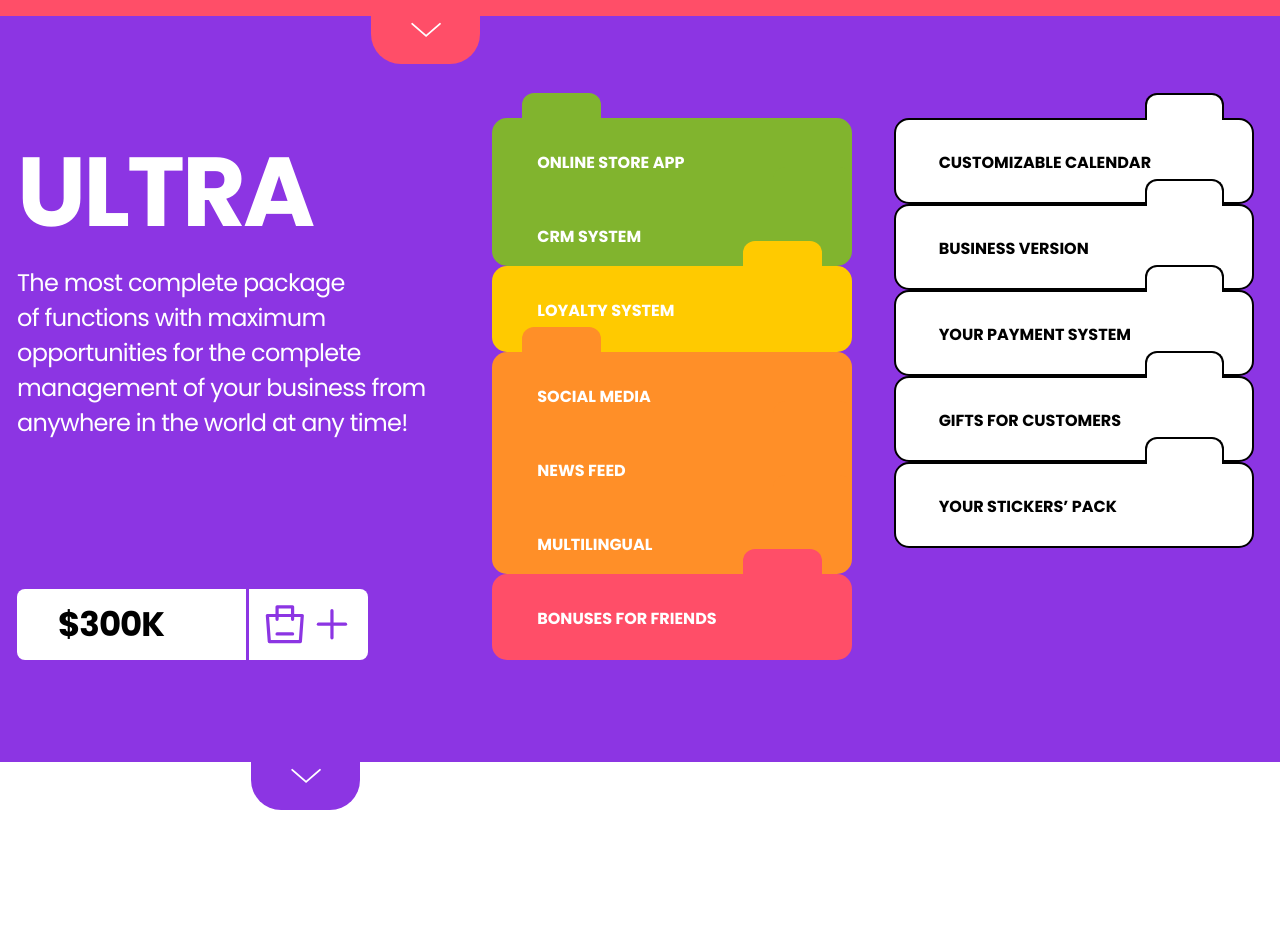
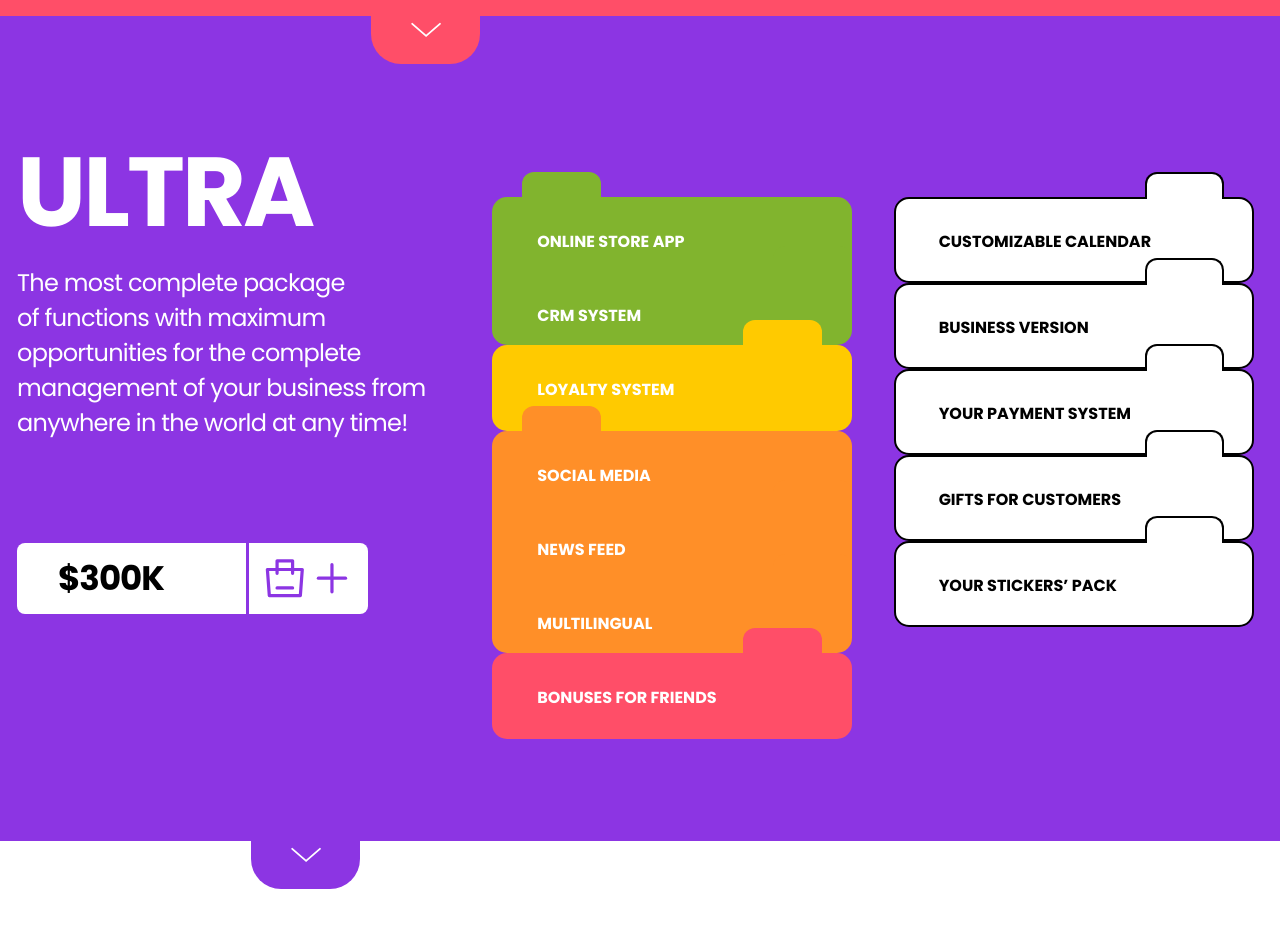
Before and after one commit to ndevgit/packages, a website: page docs/index.html in a window 1280 px wide. Shown: the part 1007-1934 px from the top of the page. Drawn offline with Linux system fonts and the light colour scheme.

Commit message:
Add files via upload
Переделана разметка и стили package__spoiler-column

```diff
--- a/docs/index.html
+++ b/docs/index.html
@@ -89,6 +89,7 @@
                   <div class="package__spoiler-content">
                     <div class="package__spoiler-columns">
                       <div class="package__spoiler-column">
+                        <div class="spoiler-column__content">
                           <div class="package__spoiler-title-wrapper">
                             <div class="package__spoiler-title">startx</div>
                           </div>
@@ -96,6 +97,7 @@
                             <span class="item-price package__spoiler-price"
                               >$37.5k
                             </span>
+                          </div>
                         </div>
                       </div>
                     </div>
@@ -126,6 +128,7 @@
                   <div class="package__spoiler-content">
                     <div class="package__spoiler-columns">
                       <div class="package__spoiler-column">
+                        <div class="spoiler-column__content">
                           <div class="package__spoiler-title-wrapper">
                             <div class="package__spoiler-title">lite</div>
                           </div>
@@ -133,6 +136,7 @@
                             <span class="item-price package__spoiler-price"
                               >$75k
                             </span>
+                          </div>
                         </div>
                       </div>
                     </div>
@@ -162,6 +166,7 @@
                   <div class="package__spoiler-content">
                     <div class="package__spoiler-columns">
                       <div class="package__spoiler-column">
+                        <div class="spoiler-column__content">
                           <div class="package__spoiler-title-wrapper">
                             <div class="package__spoiler-title">plus</div>
                           </div>
@@ -169,6 +174,7 @@
                             <span class="item-price package__spoiler-price"
                               >$150k
                             </span>
+                          </div>
                         </div>
                       </div>
                     </div>
@@ -198,6 +204,7 @@
                   <div class="package__spoiler-content">
                     <div class="package__spoiler-columns">
                       <div class="package__spoiler-column">
+                        <div class="spoiler-column__content">
                           <div class="package__spoiler-title-wrapper">
                             <div class="package__spoiler-title">PRO</div>
                           </div>
@@ -205,6 +212,7 @@
                             <span class="item-price package__spoiler-price"
                               >$225k
                             </span>
+                          </div>
                         </div>
                       </div>
                     </div>
@@ -236,19 +244,23 @@
                   <div class="package__spoiler-content">
                     <div class="package__spoiler-columns">
                       <div class="package__spoiler-column">
+                        <div class="spoiler-column__content">
                           <div class="package__spoiler-title-wrapper">
                             <div class="package__spoiler-title">ULTRA</div>
                             <p class="package__spoiler-description">
-                            The most complete package of functions with maximum
-                            opportunities for the complete management of your
-                            business from anywhere in the world at any time!
+                              The most complete package of functions with
+                              maximum opportunities for the complete management
+                              of your business from anywhere in the world at any
+                              time!
                             </p>
                           </div>
                           <div class="package__spoiler-price-wrapper">
                             <span class="item-price package__spoiler-price"
                               >$300k
                             </span>
-                          <button class="tocart-button package__spoiler-button">
+                            <button
+                              class="tocart-button package__spoiler-button"
+                            >
                               <svg
                                 class="tocart-button__image"
                                 width="83"
@@ -292,10 +304,14 @@
                             </button>
                           </div>
                         </div>
+                      </div>
                       <div class="package__spoiler-column">
+                        <div class="spoiler-column__content">
                           <div class="options">
                             <div class="option option--startx">
-                            <p class="option__description">Online Store App</p>
+                              <p class="option__description">
+                                Online Store App
+                              </p>
                             </div>
                             <div class="option option--startx">
                               <p class="option__description">CRM system</p>
@@ -319,7 +335,9 @@
                             </div>
                           </div>
                         </div>
+                      </div>
                       <div class="package__spoiler-column">
+                        <div class="spoiler-column__content">
                           <div class="options">
                             <div class="option">
                               <p class="option__description">
@@ -327,7 +345,9 @@
                               </p>
                             </div>
                             <div class="option">
-                            <p class="option__description">Business version</p>
+                              <p class="option__description">
+                                Business version
+                              </p>
                             </div>
                             <div class="option">
                               <p class="option__description">
@@ -343,6 +363,7 @@
                               <p class="option__description">
                                 Your Stickers’ Pack
                               </p>
+                            </div>
                           </div>
                         </div>
                       </div>
--- a/src/styles/sass/blocks/_media.scss
+++ b/src/styles/sass/blocks/_media.scss
@@ -130,7 +130,7 @@
       row-gap: 32px;
     }
 
-    & .package__spoiler-column {
+    & .spoiler-column__content {
       align-items: center;
     }
 
--- a/src/styles/sass/blocks/_package-spoiler.scss
+++ b/src/styles/sass/blocks/_package-spoiler.scss
@@ -6,20 +6,6 @@
   border: 2px solid transparent;
 
   padding: 17px 0;
-
-  &::after {
-    // content: "";
-    // position: absolute;
-    // width: 209px;
-    // height: 100px;
-    // border-radius: 0px 0px 60px 60px;
-
-    // right: calc(50% - 200px);
-    // box-sizing: border-box;
-    // bottom: -100px;
-
-    // transition: 0.3s;
-  }
 
   &:hover {
     border-color: #00000070;
@@ -55,7 +41,7 @@
   transition: 0.3s;
 }
 
-.package__spoiler-column {
+.spoiler-column__content {
   display: flex;
   justify-content: space-between;
   align-items: center;
@@ -172,6 +158,19 @@
     align-items: unset;
   }
 
+  & .spoiler-column__content {
+    flex-direction: column;
+    align-items: unset;
+  }
+
+  .package__spoiler-column:nth-child(2) {
+    padding-top: 79px;
+  }
+
+  .package__spoiler-column:nth-child(3) {
+    padding-top: 79px;
+  }
+
   & .package__spoiler-title-wrapper {
     margin-bottom: 103px;
     max-width: 453px;
```
Also changed, not shown: src/index.html (+27 -6 lines), docs/styles/css/style.min.css, src/styles/css/style.min.css. Lines whose indentation alone changed are shown as unchanged.
